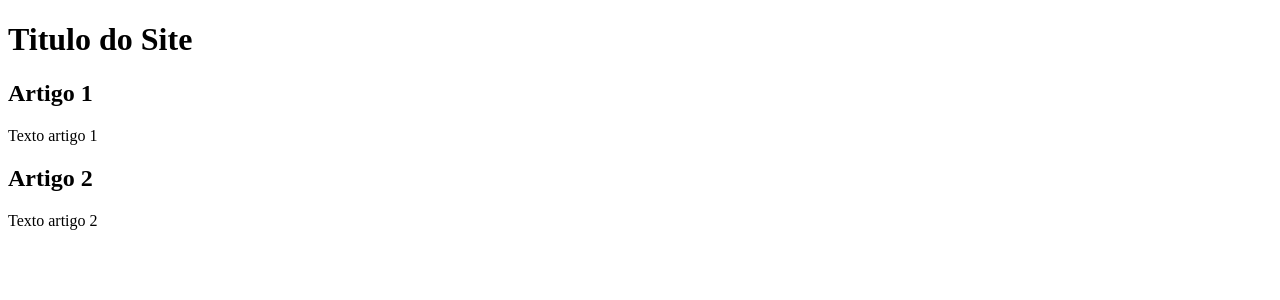
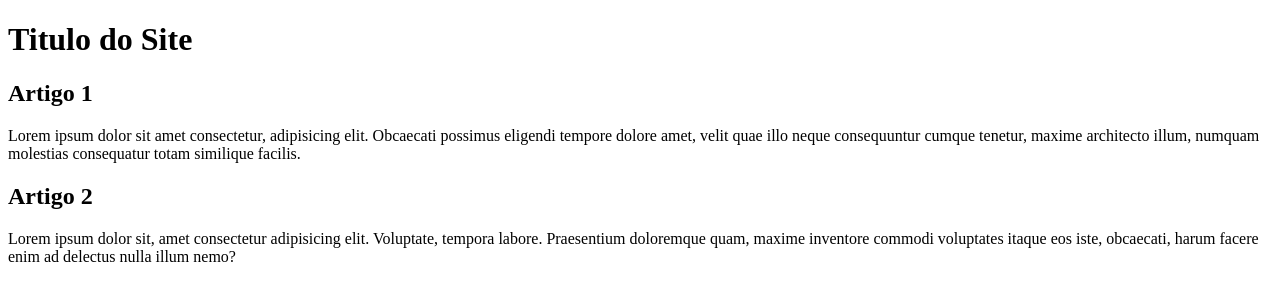
Before and after one commit to wfs18/projeto-site, a plain HTML site: page index.html in a window 1280 px wide. Drawn offline with Linux system fonts and the light colour scheme.

Commit message:
conteudo novo

```diff
--- a/index.html
+++ b/index.html
@@ -4,13 +4,13 @@
     <meta charset="UTF-8">
     <meta http-equiv="X-UA-Compatible" content="IE=edge">
     <meta name="viewport" content="width=device-width, initial-scale=1.0">
-    <title>Titulo do site</title>
+    <title></title>
 </head>
 <body>
     <h1>Titulo do Site</h1>
     <h2>Artigo 1</h2>
-    <p>Texto artigo 1</p>
+    <p>Lorem ipsum dolor sit amet consectetur, adipisicing elit. Obcaecati possimus eligendi tempore dolore amet, velit quae illo neque consequuntur cumque tenetur, maxime architecto illum, numquam molestias consequatur totam similique facilis.</p>
     <h2>Artigo 2</h2>
-    <p>Texto artigo 2</p>
+    <p>Lorem ipsum dolor sit, amet consectetur adipisicing elit. Voluptate, tempora labore. Praesentium doloremque quam, maxime inventore commodi voluptates itaque eos iste, obcaecati, harum facere enim ad delectus nulla illum nemo?</p>
 </body>
 </html>
```
